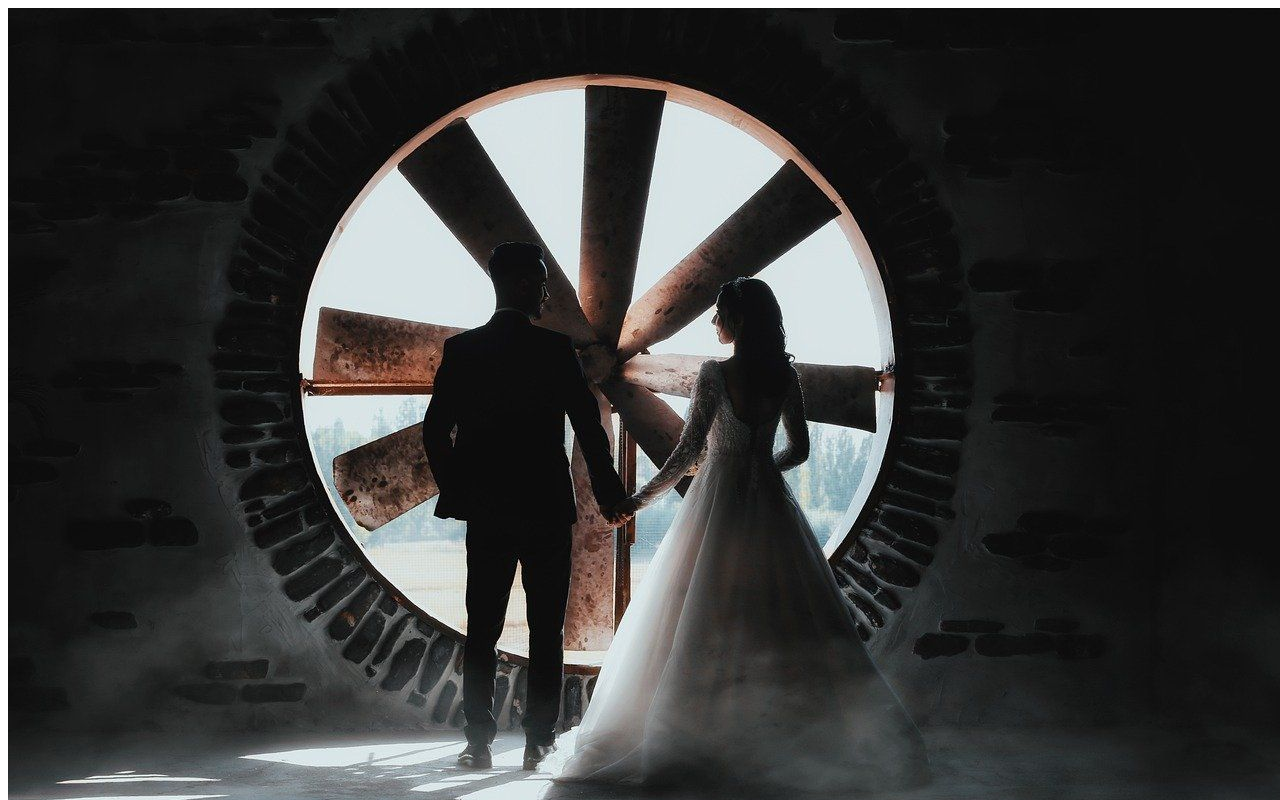
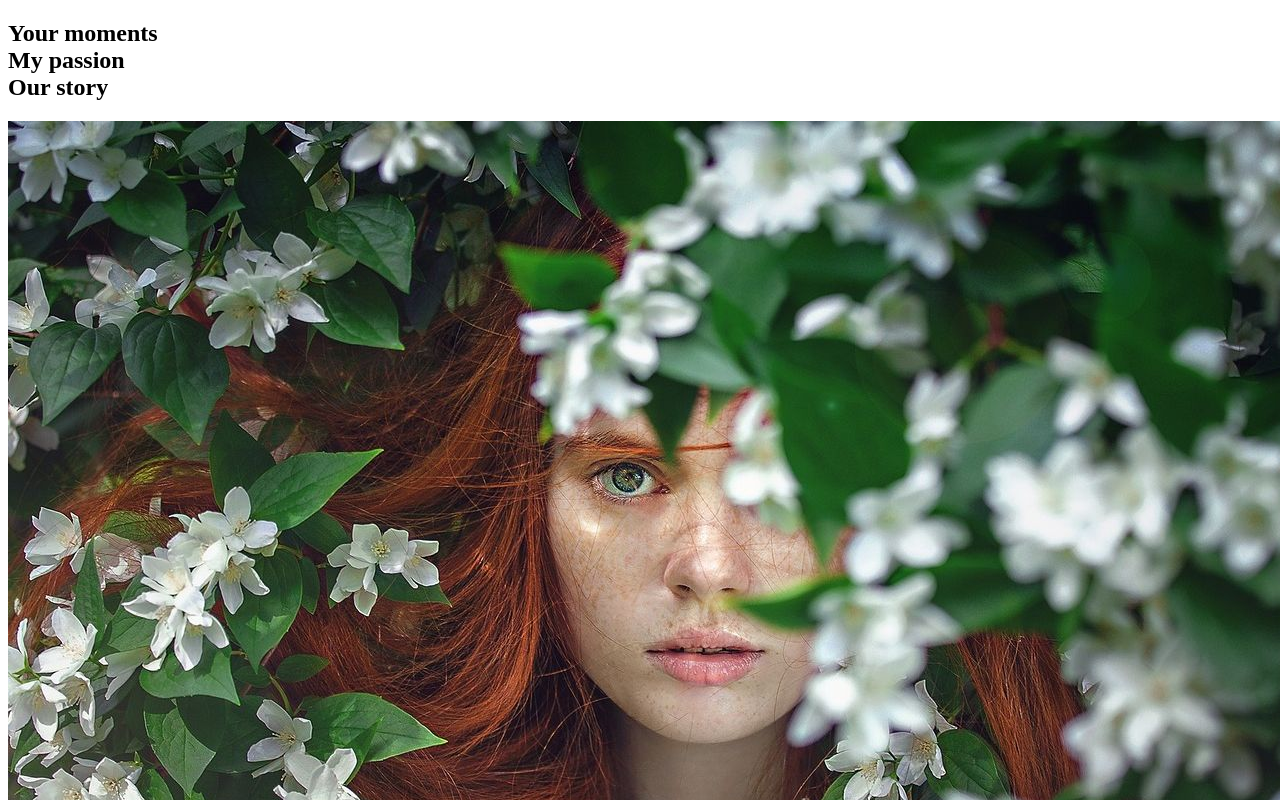
Before and after one commit to FanFunKat/KR_art_portfolio, a React (Vite) app in the folder my-app/: page / in a window 1280 px wide. Shown: the top 800 px of the page. Built offline with nearby package versions, Linux system fonts and the light colour scheme.

Commit message:
added component 'LandingPage'

```diff
--- a/my-app/src/App.jsx
+++ b/my-app/src/App.jsx
@@ -1,9 +1,11 @@
 import './App.css'
 import { Gallery } from './components/Gallery/Gallery'
+import { LandingPage } from './components/LandingPage/LandingPage'
 
 function App() {
   return (
     <>
+      <LandingPage />
       <Gallery />
     </>
   )
--- a/my-app/src/components/LandingPage/LandingPage.jsx
+++ b/my-app/src/components/LandingPage/LandingPage.jsx
@@ -0,0 +1,10 @@
+export const LandingPage = () => {
+  return (
+    <section className='{styles.landingPage__box}'>
+      <h1 className='{styles.landingPage_title}'>
+        Your <b>moments</b><br />My <b>passion</b><br />Our <b>story</b>
+      </h1>
+      <img className='{styles.landingPage__img}' src="image/girl-2436545_1280.jpg" alt="example image" />
+    </section>
+  )
+}
```
